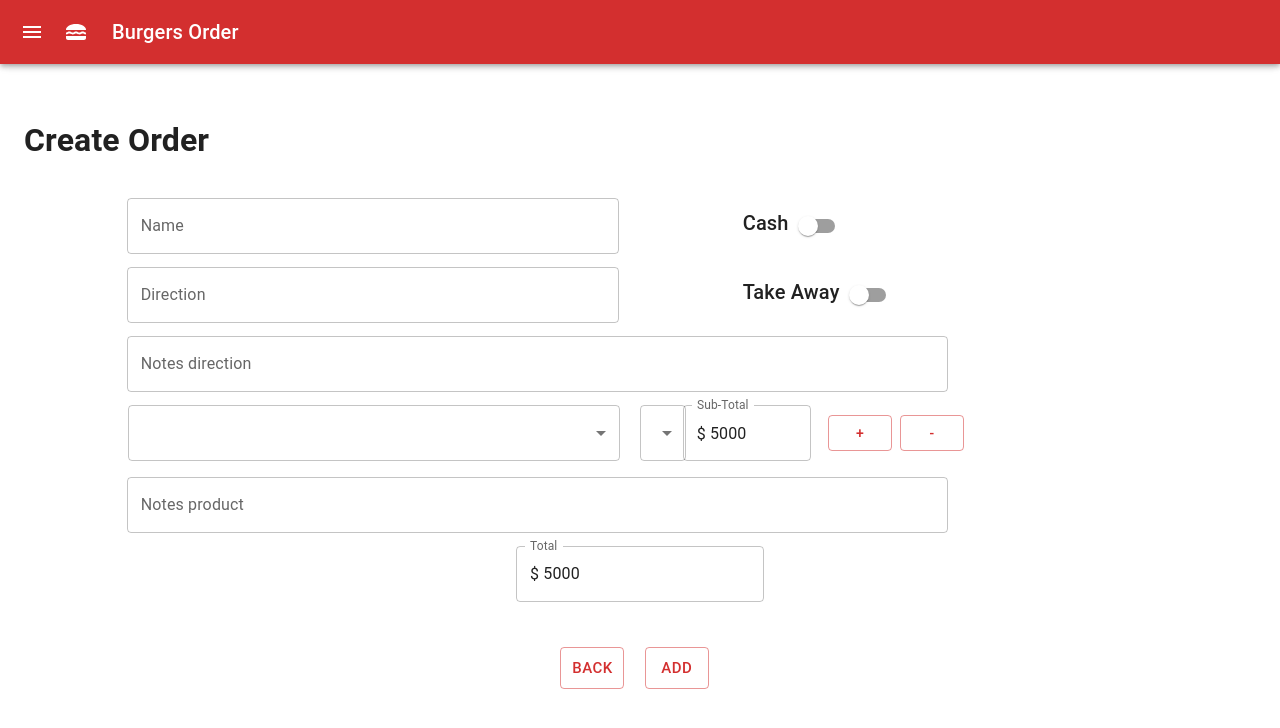
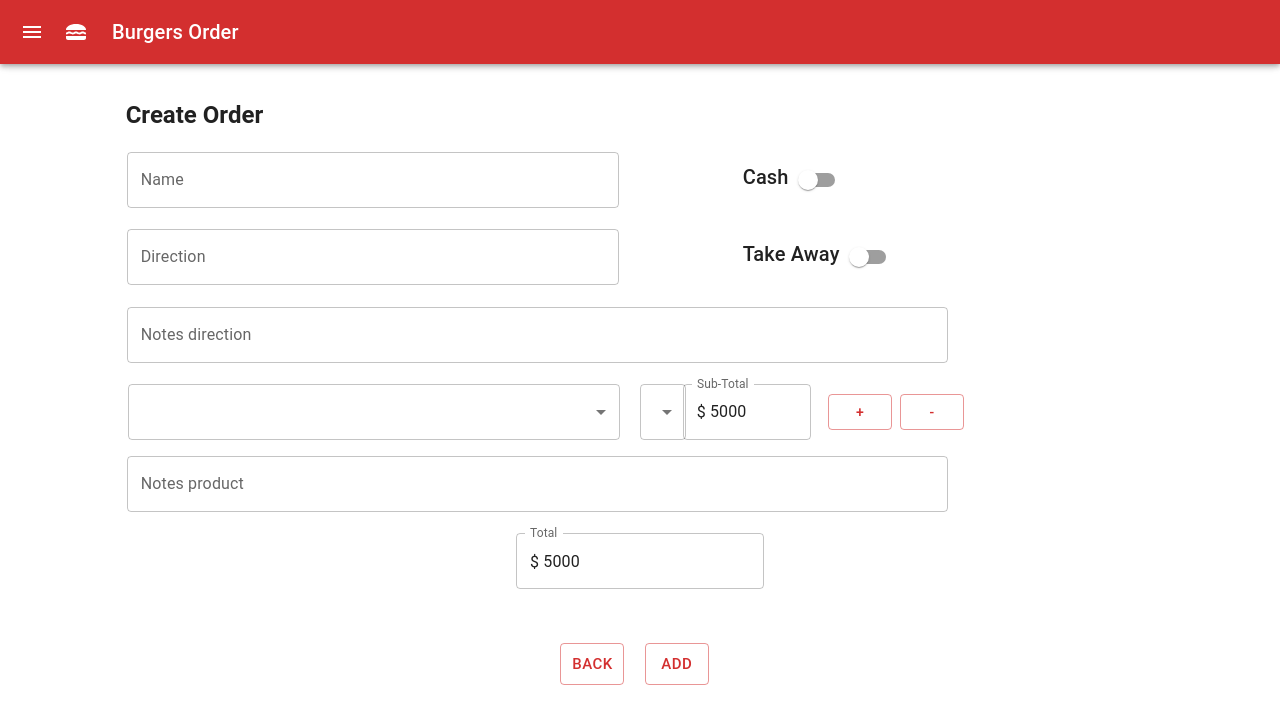
Before and after one commit to fransiri7/burgers-order-client, a React (Create React App) app: page /orders/create in a window 1280 px wide. Shown: the top 728 px of the page. Built offline with nearby package versions, Linux system fonts and the light colour scheme; no server answers.

Commit message:
estilo y disposicion de grids del componente CreateOrder Parte5

```diff
--- a/src/modules/order/CreateOrder.jsx
+++ b/src/modules/order/CreateOrder.jsx
@@ -4,9 +4,11 @@ import { Button, Grid, MenuItem, Select, Switch, TextField, Typography } from "@
 export function CreateOrder() {
     return (
         <Grid container direction="column" justifyContent="space-around" alignItems="center">
-            <Grid item container>
+            <Grid item container style={{ width: "83.5%" }}>
                 <Grid item>
-                    <h1>Create Order</h1>
+                    <Typography variant="h5" fontWeight="bold">
+                        Create Order
+                    </Typography>
                 </Grid>
             </Grid>
             <Grid item container alignItems="center" justifyContent="center">
```
